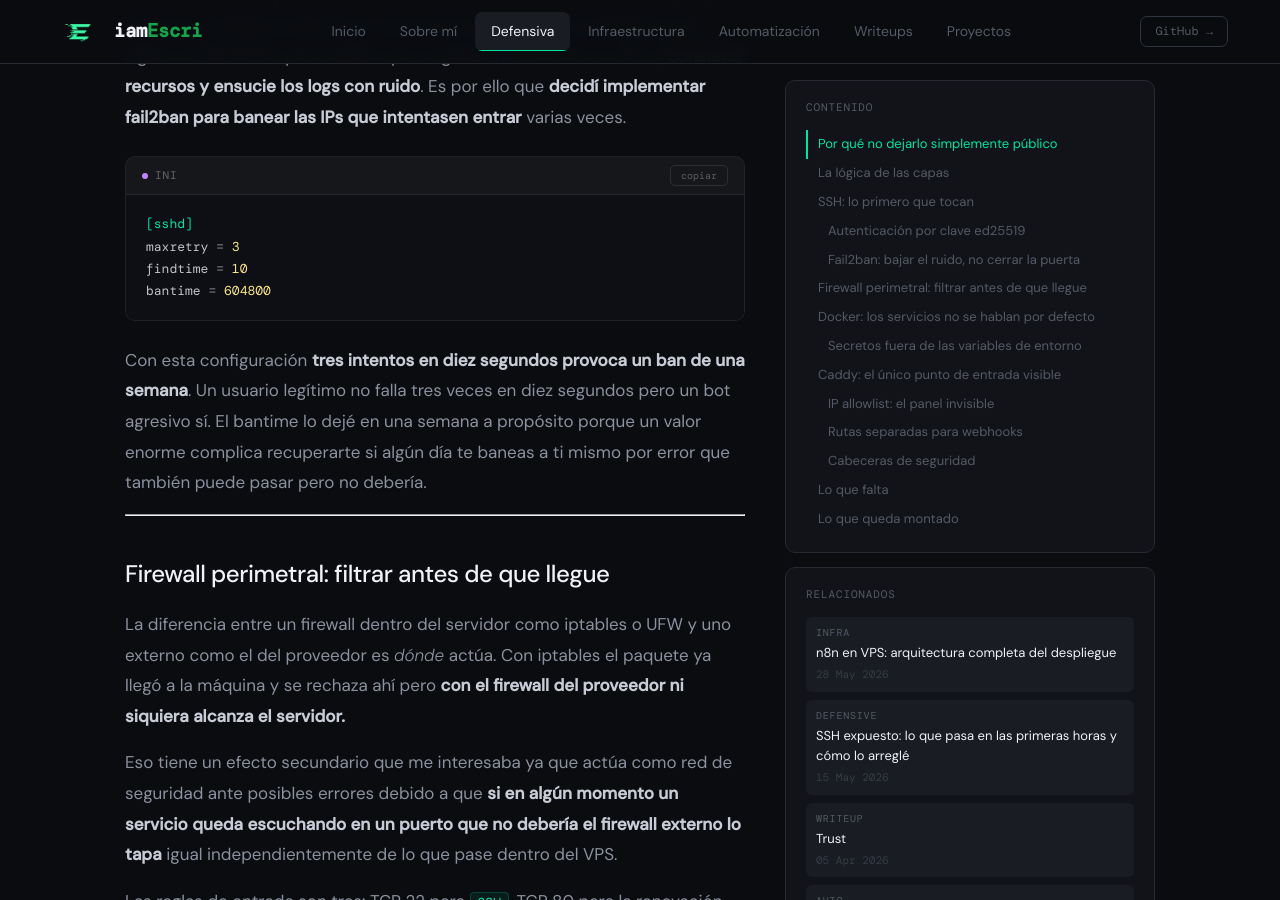
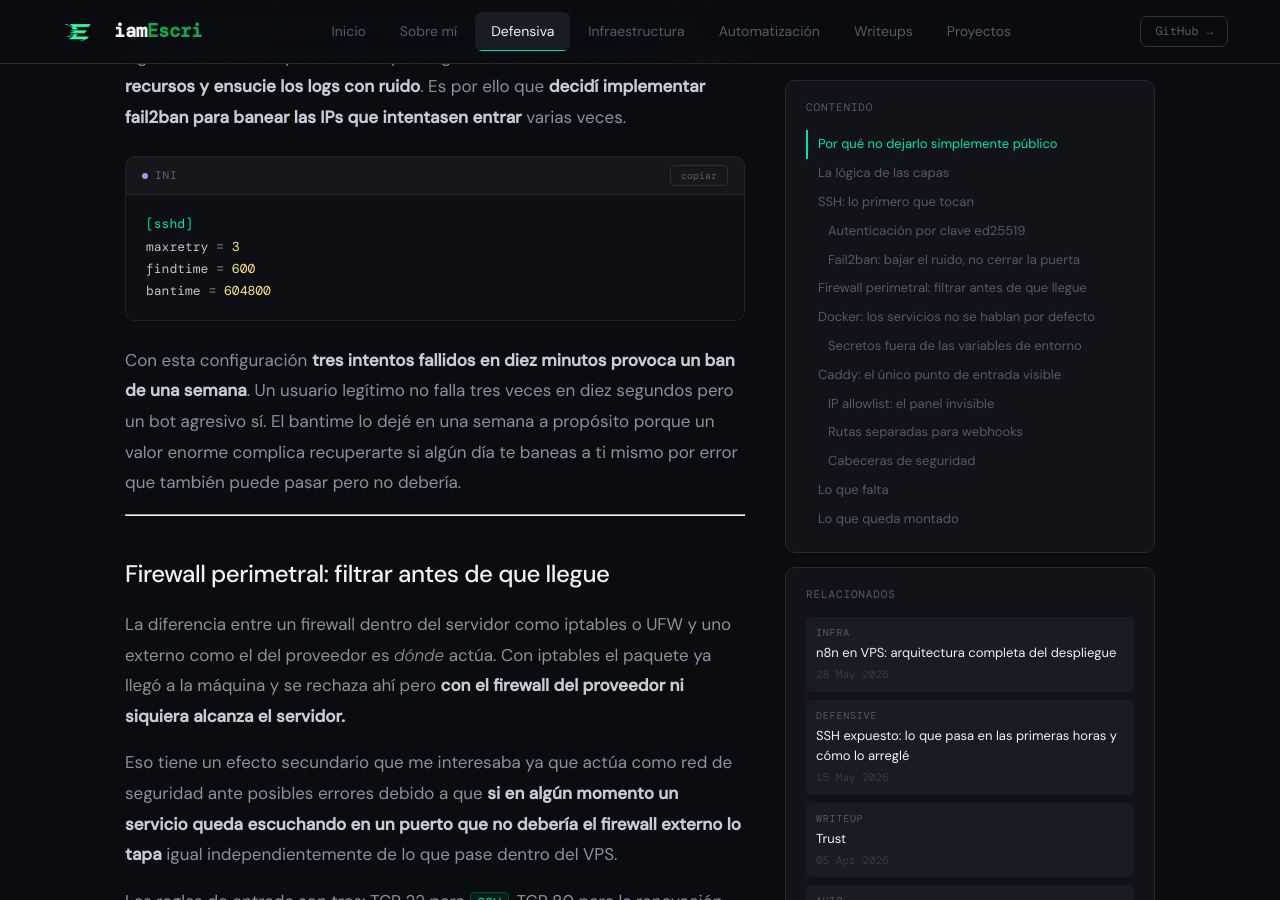
Before and after one commit to iamEscri/iamescri.github.io, a Jekyll site: the page built from _posts/defensive/2026-05-28-n8n-vps-securizado.md, in a window 1280 px wide and 900 px high, scrolled down 4906 px. Built offline with Jekyll 4.4.1, drawn with Linux system fonts in a browser that asks for light colours.

Commit message:
Update 2026-05-28-n8n-vps-securizado.md

````diff
--- a/_posts/defensive/2026-05-28-n8n-vps-securizado.md
+++ b/_posts/defensive/2026-05-28-n8n-vps-securizado.md
@@ -112,11 +112,11 @@ Con autenticación por clave el vector de fuerza bruta ya está muerto porque lo
 ```ini
 [sshd]
 maxretry = 3
-findtime = 10
+findtime = 600
 bantime = 604800
 ```
 
-Con esta configuración **tres intentos en diez segundos provoca un ban de una semana**. Un usuario legítimo no falla tres veces en diez segundos pero un bot agresivo sí. El bantime lo dejé en una semana a propósito porque un valor enorme complica recuperarte si algún día te baneas a ti mismo por error que también puede pasar pero no debería.
+Con esta configuración **tres intentos fallidos en diez minutos provoca un ban de una semana**. Un usuario legítimo no falla tres veces en diez segundos pero un bot agresivo sí. El bantime lo dejé en una semana a propósito porque un valor enorme complica recuperarte si algún día te baneas a ti mismo por error que también puede pasar pero no debería.
 
 ---
 
````
